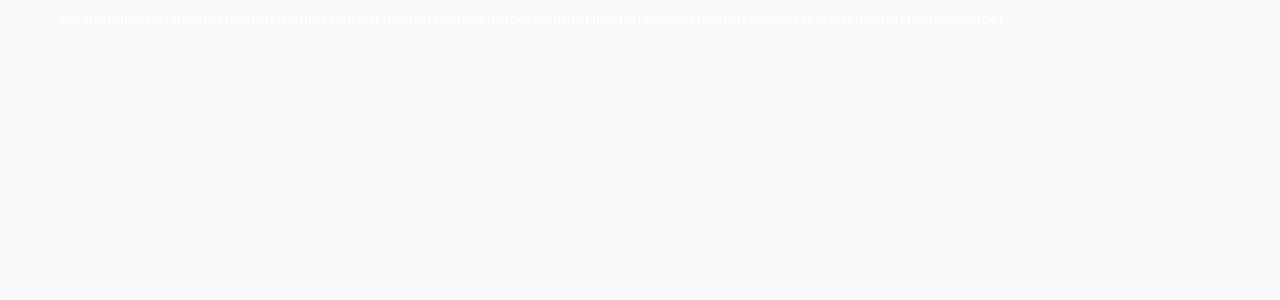
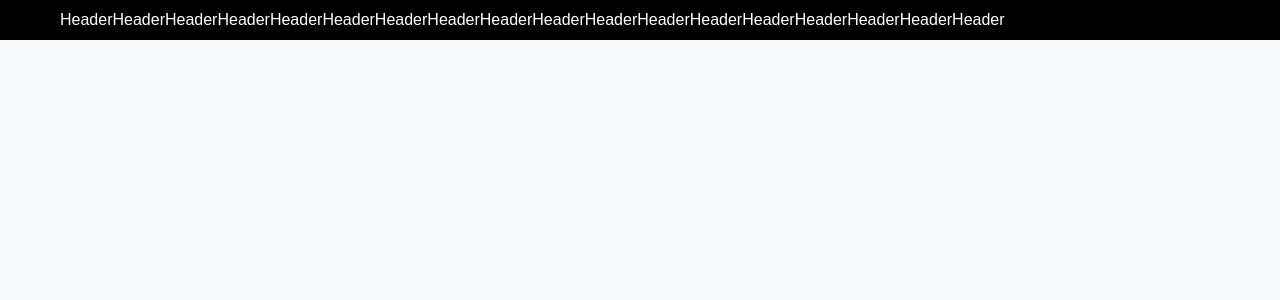
Before and after one commit to salsalpro/salsal.team, a Next.js app: page / in a window 1280 px wide. Shown: the top 300 px of the page. Built offline with nearby package versions, Linux system fonts and the light colour scheme.

Commit message:
first commit

```diff
--- a/app/page.tsx
+++ b/app/page.tsx
@@ -3,7 +3,7 @@ import Header from "./components/modules/Header/Header";
 
 export default function Home() {
   return (
-    <div className="parent">
+    <div className="parent bg-black">
       <Header />
     </div>
   );
```
